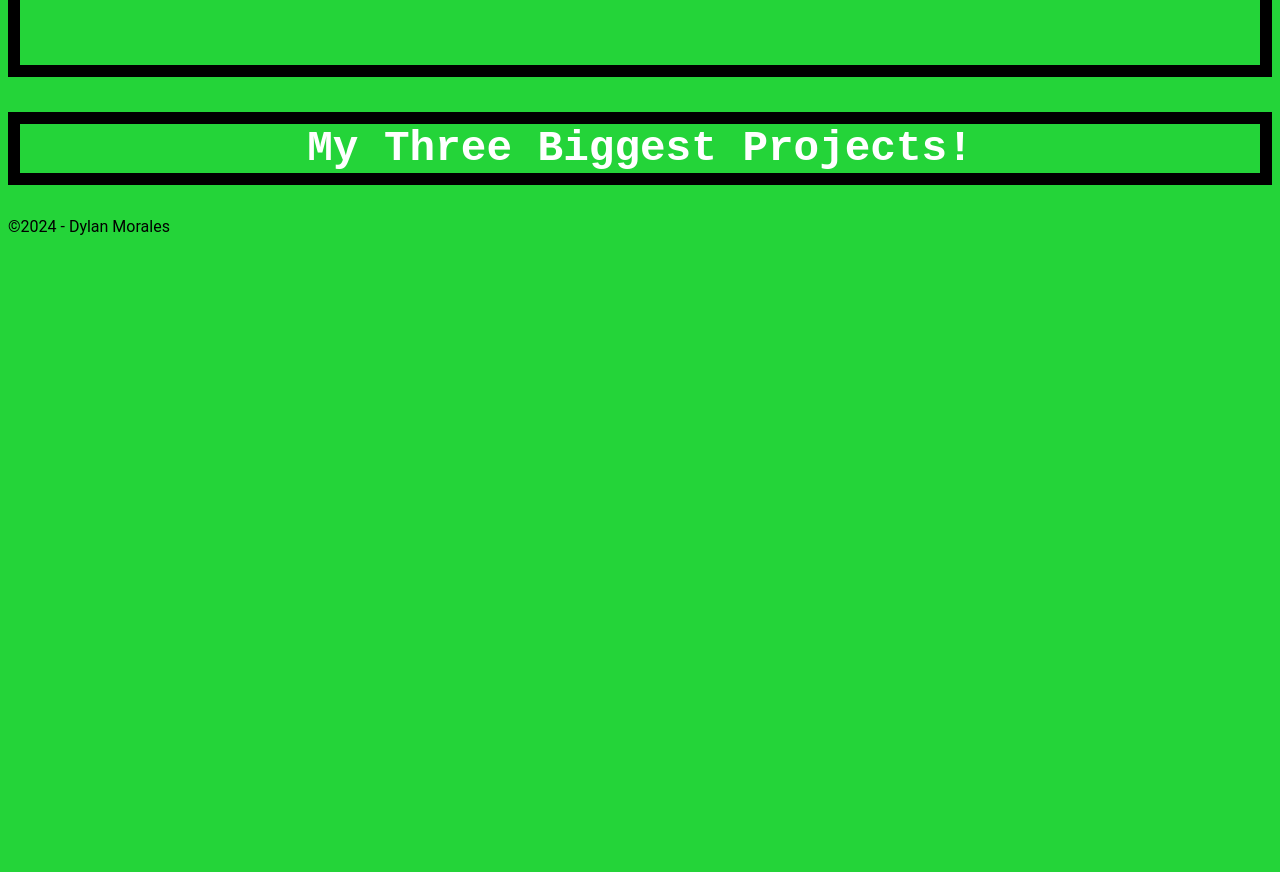
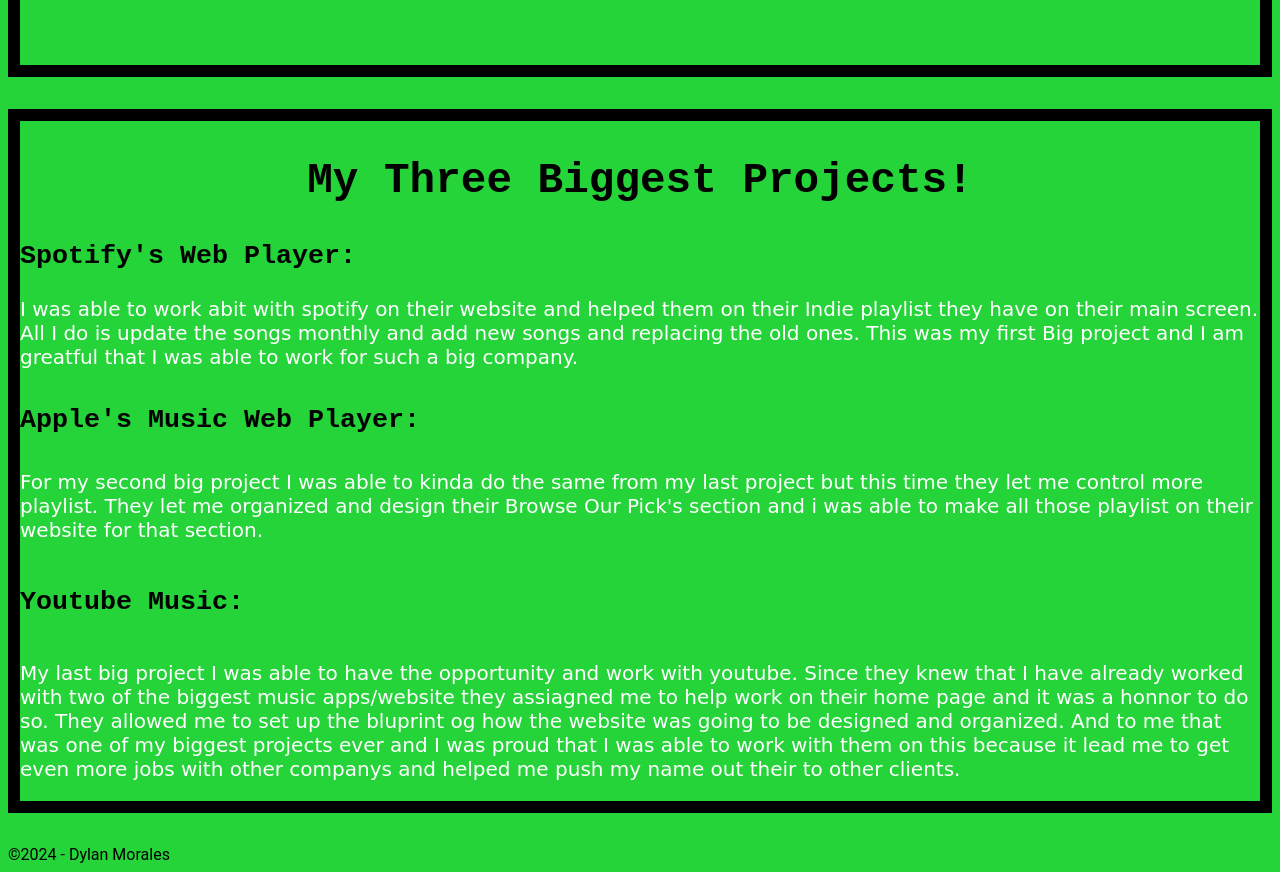
Before and after one commit to RVCC-IDMX/midterm-DylanMMorales, a plain HTML site: page index.html in a window 1280 px wide. Shown: the part 578-1450 px from the top of the page. Before the commit the page ends 822 px from the top, so only its background shows below. Drawn offline with Linux system fonts and the light colour scheme.

Commit message:
My biggest Projects section

```diff
--- a/css/style.css
+++ b/css/style.css
@@ -50,7 +50,33 @@
     font-family:'Courier New', Courier, monospace;
     text-align:center;
     font-size:32pt;
+
+    color: Black;
+}
+
+h3, h4, h5 {
+    font-family:monospace;
+    text-align:left;
+    font-size:20pt;
+    color:black;
+}
+
+/* My Biggest Project Paragraphs */
+#MBP {
     border: 12px solid #000000;
     margin-bottom:2rem;
-    color: white;
+    color:white;
+    font-family: cursive;
+    font-size: 20px;
+
 }
+
+/* My Biggest Project Paragraphs */
+#Comments {
+    border: 12px solid #000000;
+    margin-bottom:2rem;
+    color:white;
+    font-family: cursive;
+    font-size: 20px;
+
+}
--- a/index.html
+++ b/index.html
@@ -17,6 +17,8 @@
       <img src="img/green.jpg"
     alt="Music Notes">
   </figure>
+</section>
+
 
 </header>
 
@@ -30,13 +32,23 @@
 
 
 </section>
-
+<section id="MBP">
 <header>
   <h2>My Three Biggest Projects!</h2>
 </header>
+<div>
+<h3> Spotify's Web Player:</h3>
+<p> I was able to work abit with spotify on their website and helped them on their Indie playlist they have on their main screen. All I do is update the songs monthly and add new songs and replacing the old ones. This was my first Big project and I am greatful that I was able to work for such a big company.</p>
 
+<h4> Apple's Music Web Player:</h4>
+<p> For my second big project I was able to kinda do the same from my last project but this time they let me control more playlist. They let me organized and design their Browse Our Pick's section and i was able to make all those playlist on their website for that section.</p>
 
-  <div>
+<h5> Youtube Music:</h5>
+<p>My last big project I was able to have the opportunity and work with youtube. Since they knew that I have already worked with two of the biggest music apps/website they assiagned me to help work on their home page and it was a honnor to do so. They allowed me to set up the bluprint og how the website was going to be designed and organized. And to me that was one of my biggest projects ever and I was proud that I was able to work with them on this because it lead me to get even more jobs with other companys and helped me push my name out their to other clients. </p>
+</div>
+</section>
+
+<div>
 
 
 
```
